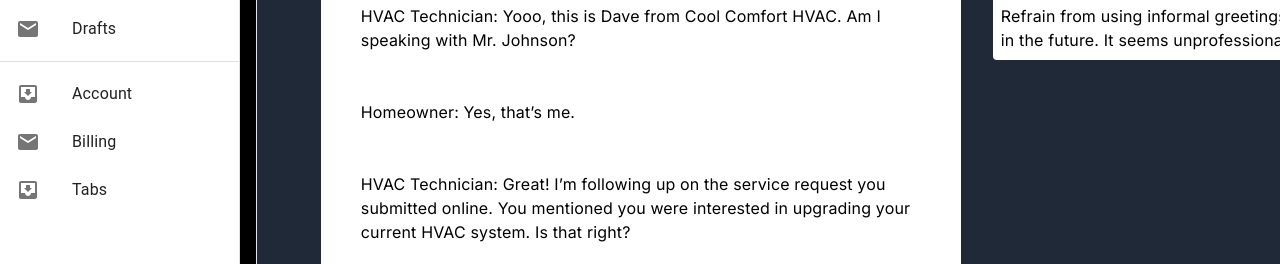
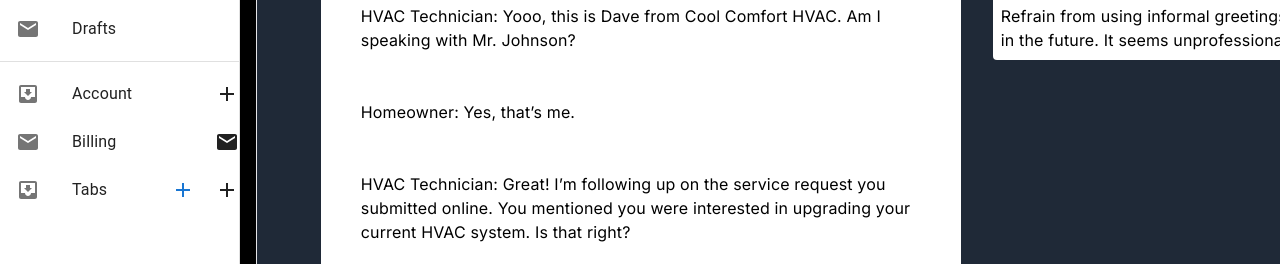
Before and after one commit to whitallee/hai-rilla-frontend, a Next.js app in the folder client/: page / in a window 1280 px wide. Shown: the part 212-476 px from the top of the page. Built offline with nearby package versions, Linux system fonts and the light colour scheme.

Commit message:
add tab on side bar

```diff
--- a/client/components/SideBar.tsx
+++ b/client/components/SideBar.tsx
@@ -13,15 +13,17 @@ import ListItemText from "@mui/material/ListItemText";
 import Toolbar from "@mui/material/Toolbar";
 import Typography from "@mui/material/Typography";
 import { useState } from "react";
+import { Button } from "@mui/material";
 import InboxIcon from "@mui/icons-material/MoveToInbox";
 import MailIcon from "@mui/icons-material/Mail";
+import AddIcon from "@mui/icons-material/Add";
+import Link from "next/link";
 const drawerWidth = 240;
+
 export default function SideBar() {
-  const [sideBar, setSideBar] = useState(false);
+  const [addTab, setaddTab] = useState(["Account", "Billing", "Tabs"]);
+  const length = addTab.length;
 
-  function handleChangeSideBar() {
-    setSideBar((prevState) => !prevState);
-  }
   return (
     <Box sx={{ display: "flex" }}>
       <CssBaseline />
@@ -57,14 +59,18 @@ export default function SideBar() {
         </List>
         <Divider />
         <List>
-          {["Account", "Billing", "Tabs"].map((text, index) => (
-            <ListItem key={text} disablePadding>
+          {addTab.map((text, index) => (
+            <ListItem key={index} disablePadding>
               <ListItemButton>
                 <ListItemIcon>
                   {index % 2 === 0 ? <InboxIcon /> : <MailIcon />}
                 </ListItemIcon>
                 <ListItemText primary={text} />
               </ListItemButton>
+              <Button onClick={() => setaddTab([...addTab, " New Tab"])}>
+                {index === 2 && <AddIcon />}
+              </Button>
+              {index % 2 === 0 ? <AddIcon /> : <MailIcon />}
             </ListItem>
           ))}
         </List>
```
